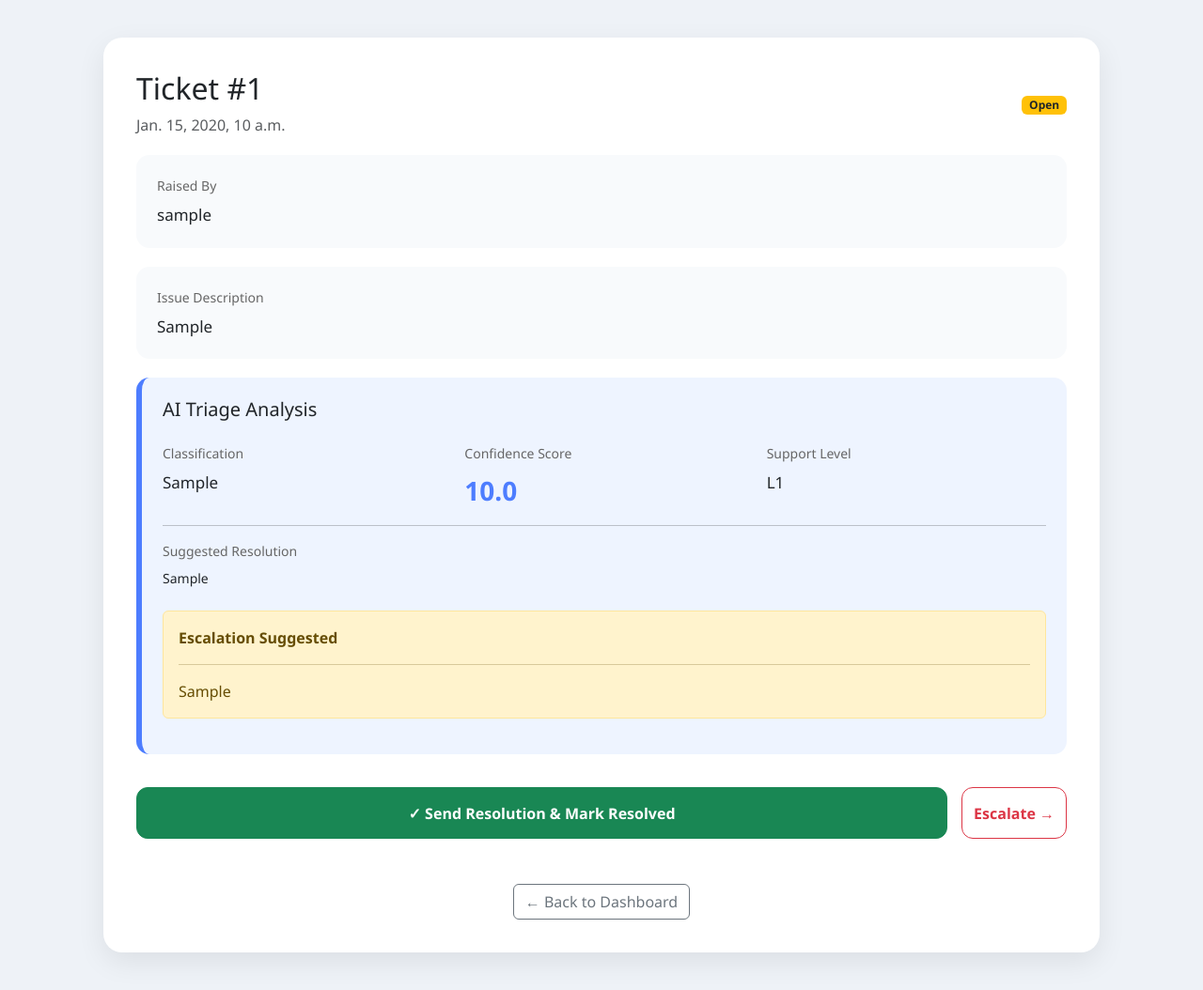
After one commit to HammadAftab/TriageFlow-MCA, a Django app: page /ticket/1/ in a window 1280 px wide. The commit adds this page. Shown: the whole page at 94% size. Run offline with Django 5.2, Linux system fonts and the light colour scheme; a user stored in the database is signed in; tables that the repository leaves empty hold one stand-in row (values such as "Sample post").

Commit message:
individual ticket page added and other minor fixes and updates

```diff
--- /dev/null
+++ b/templates/ticket_detail.html
@@ -0,0 +1,280 @@
+<!DOCTYPE html>
+<html lang="en">
+
+<head>
+<meta charset="UTF-8">
+<meta name="viewport" content="width=device-width, initial-scale=1">
+
+<title>Ticket Workspace</title>
+
+<link href="https://cdn.jsdelivr.net/npm/bootstrap@5.3.0/dist/css/bootstrap.min.css"
+rel="stylesheet">
+
+<style>
+
+body{
+background:#eef2f7;
+font-family:'Segoe UI',sans-serif;
+}
+
+.wrapper{
+max-width:1100px;
+margin:auto;
+padding:40px 20px;
+}
+
+.ticket-card{
+background:white;
+border-radius:20px;
+padding:35px;
+box-shadow:0 10px 30px rgba(0,0,0,.08);
+}
+
+.section{
+background:#f8fafc;
+padding:22px;
+border-radius:14px;
+margin-top:20px;
+}
+
+.label{
+font-size:14px;
+color:#666;
+margin-bottom:8px;
+}
+
+.value{
+font-size:17px;
+font-weight:500;
+}
+
+.ai-box{
+background:#eef4ff;
+border-left:6px solid #4d7dff;
+}
+
+.confidence{
+font-size:28px;
+font-weight:700;
+color:#4d7dff;
+}
+
+.action-row{
+display:flex;
+gap:15px;
+margin-top:35px;
+}
+
+.btn-action{
+height:55px;
+border-radius:12px;
+font-weight:600;
+}
+
+pre{
+margin:0;
+white-space:pre-wrap;
+font-family:inherit;
+}
+
+</style>
+
+</head>
+
+<body>
+
+<div class="wrapper">
+
+<div class="ticket-card">
+
+<div class="d-flex justify-content-between align-items-center">
+
+<div>
+<h2>Ticket #{{ ticket.id }}</h2>
+
+<p class="text-muted mb-0">
+{{ ticket.created_at }}
+</p>
+</div>
+
+<div>
+
+{% if ticket.status == "Closed" %}
+<span class="badge bg-success">
+{{ ticket.status }}
+</span>
+
+{% elif ticket.status == "Pending" %}
+<span class="badge bg-info">
+{{ ticket.status }}
+</span>
+
+{% else %}
+<span class="badge bg-warning text-dark">
+{{ ticket.status }}
+</span>
+
+{% endif %}
+
+</div>
+
+</div>
+
+
+<div class="section">
+
+<div class="label">
+Raised By
+</div>
+
+<div class="value">
+{{ ticket.created_by.username }}
+</div>
+
+</div>
+
+
+<div class="section">
+
+<div class="label">
+Issue Description
+</div>
+
+<div class="value">
+{{ ticket.query }}
+</div>
+
+</div>
+
+
+<div class="section ai-box">
+
+<h5 class="mb-4">
+AI Triage Analysis
+</h5>
+
+<div class="row">
+
+<div class="col-md-4">
+
+<div class="label">
+Classification
+</div>
+
+<div class="value">
+{{ ticket.classification }}
+</div>
+
+</div>
+
+
+<div class="col-md-4">
+
+<div class="label">
+Confidence Score
+</div>
+
+<div class="confidence">
+
+{% if ticket.confidence_score %}
+{{ ticket.confidence_score }}
+{% else %}
+0
+{% endif %}
+
+</div>
+
+</div>
+
+
+<div class="col-md-4">
+
+<div class="label">
+Support Level
+</div>
+
+<div class="value">
+{{ ticket.ticket_level }}
+</div>
+
+</div>
+
+</div>
+
+<hr>
+
+<div class="label">
+Suggested Resolution
+</div>
+
+<pre>{{ ticket.suggested_resolution }}</pre>
+{% if ticket.escalation_reason %}
+
+<div class="alert alert-warning mt-4">
+
+<strong>
+Escalation Suggested
+</strong>
+
+<hr>
+
+{{ ticket.escalation_reason }}
+
+</div>
+
+{% endif %}
+
+</div>
+
+
+<form method="POST">
+
+{% csrf_token %}
+
+<div class="action-row">
+
+<button
+type="submit"
+name="action"
+value="resolve"
+class="btn btn-success btn-action flex-fill">
+
+✓ Send Resolution & Mark Resolved
+
+</button>
+
+
+<button
+type="submit"
+name="action"
+value="escalate"
+class="btn btn-outline-danger btn-action">
+
+Escalate →
+
+</button>
+
+</div>
+
+</form>
+
+
+<div class="text-center mt-5">
+
+<a
+href="{% url 'dashboard' %}"
+class="btn btn-outline-secondary">
+
+← Back to Dashboard
+
+</a>
+
+</div>
+
+</div>
+
+</div>
+
+</body>
+
+</html>
--- a/tickets/models.py
+++ b/tickets/models.py
@@ -1,11 +1,19 @@
 from django.db import models
 from django.conf import settings
 
+
 class Ticket(models.Model):
+
     STATUS_CHOICES = [
         ('Open', 'Open'),
         ('Pending', 'Pending'),
         ('Closed', 'Closed')
+    ]
+
+    LEVEL_CHOICES = [
+        ('L1', 'L1'),
+        ('L2', 'L2'),
+        ('L3', 'L3'),
     ]
 
     created_by = models.ForeignKey(
@@ -15,17 +23,44 @@ class Ticket(models.Model):
     )
 
     query = models.TextField()
-    status = models.CharField(max_length=10, choices=STATUS_CHOICES, default='Open')
+
+    status = models.CharField(
+        max_length=10,
+        choices=STATUS_CHOICES,
+        default='Open'
+    )
+
+    ticket_level = models.CharField(
+        max_length=2,
+        choices=LEVEL_CHOICES,
+        default='L1'
+    )
+
     created_at = models.DateTimeField(auto_now_add=True)
 
-    ticket_level = models.CharField(max_length=2,
-    choices=[
-        ('L3', 'L3'),
-        ('L2', 'L2'),
-        ('L1', 'L1'),
-    ],
-    default='L3'
+    # AI fields
+    classification = models.CharField(
+        max_length=100,
+        blank=True
     )
+
+    suggested_resolution = models.TextField(
+        blank=True
+    )
+
+    confidence_score = models.FloatField(
+        default=0
+    )
+
+    resolved_by = models.CharField(
+        max_length=100,
+        blank=True
+    )
+
+    escalation_reason = models.TextField(
+    blank=True,
+    null=True
+)
 
     def __str__(self):
         return self.query[:50]
--- a/tickets/urls.py
+++ b/tickets/urls.py
@@ -2,5 +2,17 @@ from django.urls import path
 from . import views
 
 urlpatterns = [
-    path('my-tickets/', views.my_tickets, name='my_tickets'),
+
+path(
+    'my-tickets/',
+    views.my_tickets,
+    name='my_tickets'
+),
+
+path(
+    'ticket/<int:ticket_id>/',
+    views.ticket_detail,
+    name='ticket_detail'
+),
+
 ]
--- a/tickets/views.py
+++ b/tickets/views.py
@@ -1,25 +1,105 @@
-from django.shortcuts import render, redirect
-from .models import Ticket
+from django.shortcuts import render, redirect, get_object_or_404
 from django.contrib.auth.decorators import login_required
 
-# Create your views here.
+from .models import Ticket
+from users.models import Employee
+
+
 @login_required
-def create_ticket(request):
-    if request.method == "POST":
-        title = request.POST['title']
-        description = request.POST['description']
+def my_tickets(request):
 
-        Ticket.objects.create(
-            title=title,
-            description=description,
-            created_by=request.user
+    tickets = Ticket.objects.filter(
+        created_by=request.user
+    ).order_by("-created_at")
+
+    return render(
+        request,
+        "my_tickets.html",
+        {
+            "my_tickets": tickets
+        }
+    )
+
+
+@login_required
+def ticket_detail(request, ticket_id):
+
+    ticket = get_object_or_404(
+        Ticket,
+        id=ticket_id
+    )
+
+    # Temporary AI simulation
+    if not ticket.classification:
+
+        ticket.classification = "Technical Issue"
+
+        ticket.suggested_resolution = (
+            "1. Verify credentials\n"
+            "2. Restart service\n"
+            "3. Clear cache\n"
+            "4. Retry"
         )
 
-        return redirect('dashboard')
-
-    return render(request, 'create_ticket.html')
+        ticket.confidence_score = 0.42
 
 
-def my_tickets(request):
-    tickets = Ticket.objects.filter(created_by=request.user).order_by('-created_at')
-    return render(request, 'my_tickets.html', {'my_tickets': tickets})
+        if ticket.confidence_score < 0.50:
+
+            ticket.escalation_reason = (
+                "Low confidence detected. "
+                "Escalation to higher support level is recommended."
+            )
+
+        else:
+
+            ticket.escalation_reason = ""
+
+        ticket.save()
+
+    try:
+        employee = Employee.objects.get(
+            user=request.user
+        )
+
+    except Employee.DoesNotExist:
+        return redirect("dashboard")
+
+    if request.method == "POST":
+
+        action = request.POST.get("action")
+
+        if action == "resolve":
+
+            ticket.status = "Closed"
+
+            ticket.resolved_by = employee.employee_id
+
+            ticket.status = "Closed"
+
+            ticket.resolved_by = employee.employee_id
+
+        elif action == "escalate":
+
+            if ticket.ticket_level == "L1":
+                ticket.ticket_level = "L2"
+
+            elif ticket.ticket_level == "L2":
+                ticket.ticket_level = "L3"
+
+            ticket.status = "Pending"
+
+        ticket.save()
+
+        return redirect(
+            "ticket_detail",
+            ticket_id=ticket.id
+        )
+
+    return render(
+        request,
+        "ticket_detail.html",
+        {
+            "ticket": ticket
+        }
+    )
```
Also changed, not shown: templates/dashboard.html (+60 -8 lines), tickets/migrations/0004_remove_ticket_ticket_level_ticket_assigned_to_and_more.py (added), tickets/migrations/0005_rename_level_ticket_ticket_level_and_more.py (added), tickets/migrations/0006_ticket_escalation_reason.py (added).
